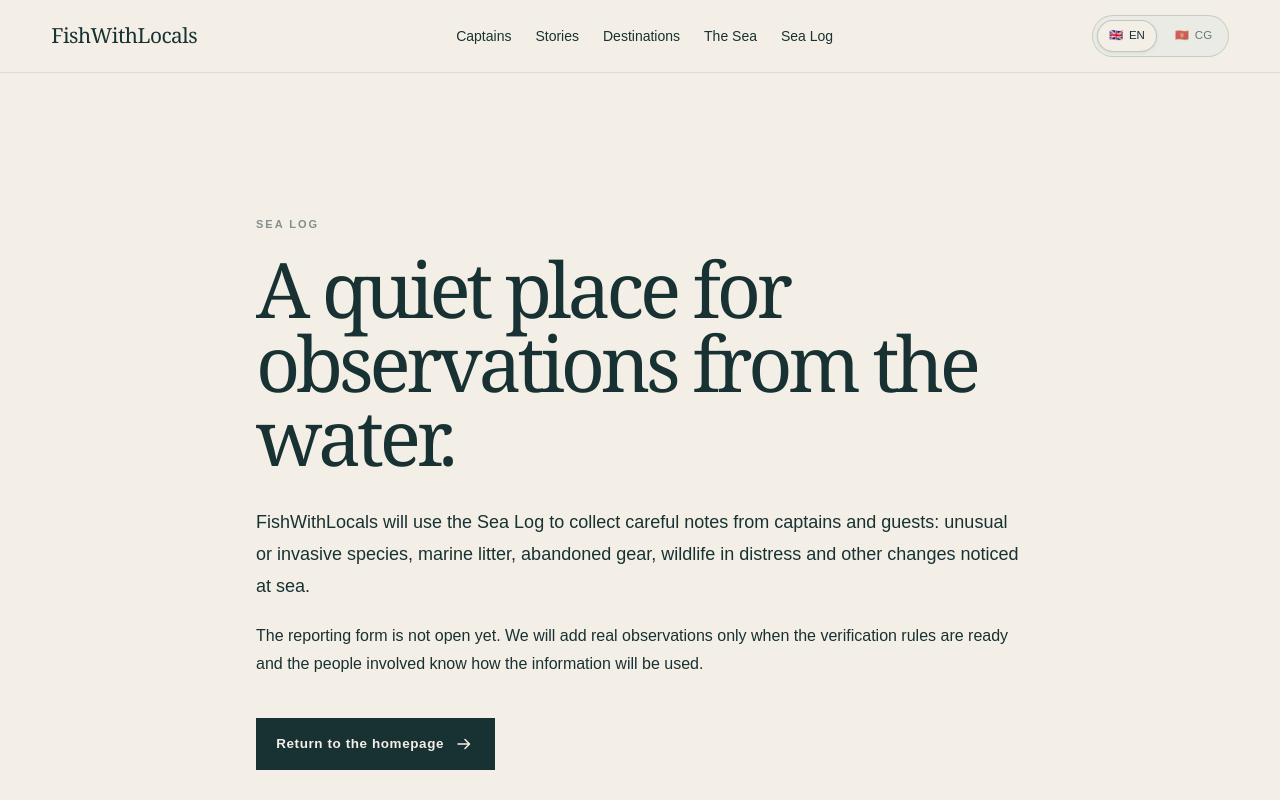
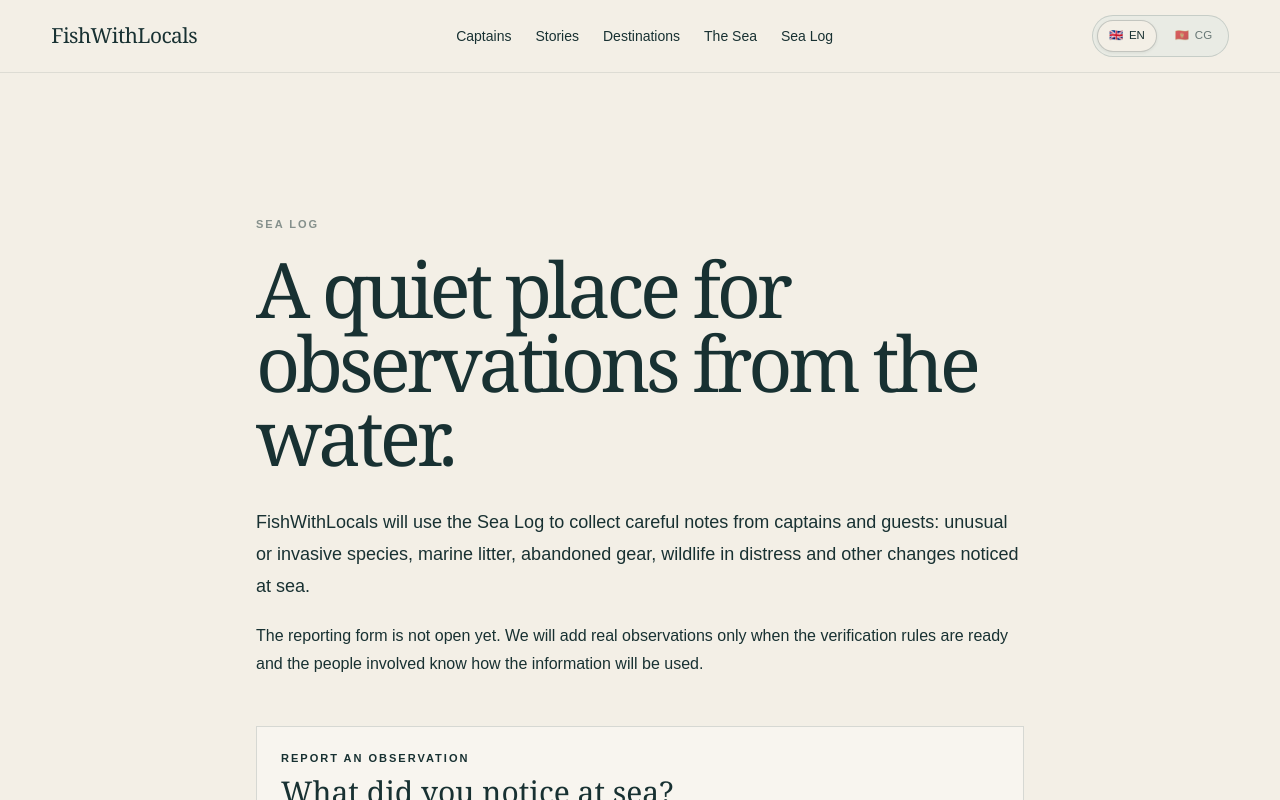
Before and after one commit to nevena72pg-ops/fastfishing, a Next.js app: page /sea-log in a window 1280 px wide. Shown: the top 800 px of the page. Built offline with nearby package versions, Linux system fonts and the light colour scheme.

Commit message:
Open Sea Log reporting to guests

```diff
--- a/src/app/sea-log/page.tsx
+++ b/src/app/sea-log/page.tsx
@@ -1,5 +1,6 @@
 import Link from "next/link";
 import { ArrowIcon } from "@/components/icons";
+import { GuestSeaLogForm } from "@/components/guest-sea-log-form";
 import { SiteFooter } from "@/components/site-footer";
 import { SiteHeader } from "@/components/site-header";
 import { seaLogCopy } from "@/content/sea-log";
@@ -30,6 +31,9 @@ export default async function SeaLogPage({ searchParams }: SeaLogPageProps) {
           </h1>
           <p className="mt-8 text-lg leading-8 text-ink/72">{copy.body}</p>
           <p className="mt-5 text-base leading-7 text-ink/62">{copy.note}</p>
+
+          <GuestSeaLogForm locale={locale} />
+
           <Link className="button-primary focus-ring mt-10 inline-flex" href={locale === "cg" ? "/?lang=cg#sea" : "/#sea"}>
             {copy.returnHome} <ArrowIcon className="size-5" />
           </Link>
```
